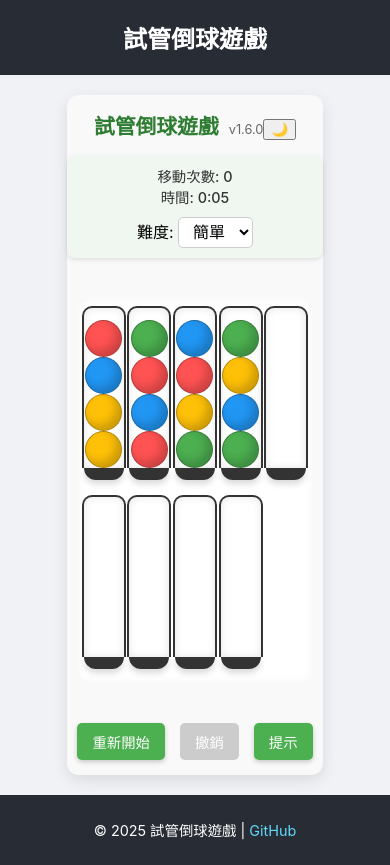
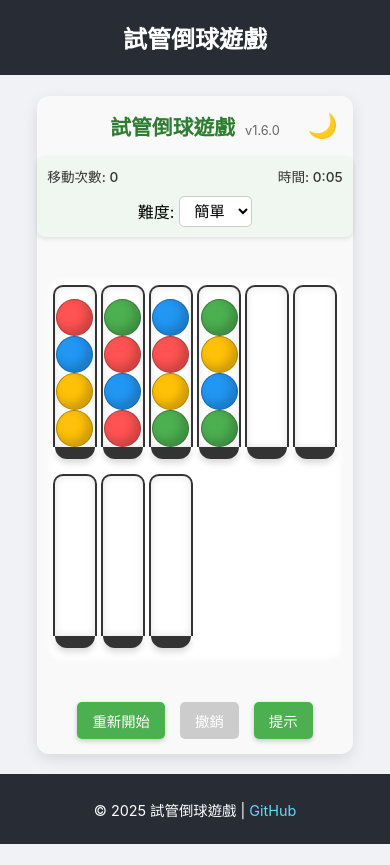
Before and after one commit to yanchen184/ball-sort-puzzle, a React (Create React App) app: page / in a window 390 px wide. After the commit the page ends 844 px from the top, so only its background shows below. Built offline with nearby package versions, Linux system fonts and the light colour scheme.

Commit message:
更新CSS樣式，添加暗色主題支持，重新排列遊戲信息佈局

```diff
--- a/src/components/BallSortGame.css
+++ b/src/components/BallSortGame.css
@@ -10,12 +10,18 @@
   box-shadow: 0 5px 15px rgba(0, 0, 0, 0.1);
 }
 
+.ball-sort-game.dark {
+  background-color: #2d2d2d;
+  color: #e0e0e0;
+}
+
 .game-header {
   display: flex;
   justify-content: center;
   align-items: baseline;
   width: 100%;
   margin-bottom: 15px;
+  position: relative;
 }
 
 .game-title {
@@ -25,10 +31,40 @@
   color: #2E7D32;
 }
 
+.dark .game-title {
+  color: #6fcf76;
+}
+
 .game-version {
   font-size: 0.9rem;
   color: #666;
   font-weight: normal;
+}
+
+.dark .game-version {
+  color: #aaa;
+}
+
+.theme-toggle {
+  position: absolute;
+  right: 0;
+  top: 50%;
+  transform: translateY(-50%);
+  background: none;
+  border: none;
+  font-size: 1.5rem;
+  cursor: pointer;
+  padding: 5px;
+  border-radius: 50%;
+  transition: background-color 0.3s;
+}
+
+.theme-toggle:hover {
+  background-color: rgba(0, 0, 0, 0.1);
+}
+
+.dark .theme-toggle:hover {
+  background-color: rgba(255, 255, 255, 0.1);
 }
 
 .game-info {
@@ -43,10 +79,32 @@
   box-shadow: 0 2px 4px rgba(0,0,0,0.1);
 }
 
+.dark .game-info {
+  background-color: #3a3a3a;
+  box-shadow: 0 2px 4px rgba(0,0,0,0.3);
+}
+
+.game-stats {
+  display: flex;
+  gap: 20px;
+  align-items: center;
+}
+
 .move-counter, .timer {
-  font-size: 1.1rem;
+  font-size: 1rem;
   font-weight: 500;
   color: #333;
+  white-space: nowrap;
+}
+
+.dark .move-counter, .dark .timer {
+  color: #d0d0d0;
+}
+
+.difficulty-selector {
+  display: flex;
+  align-items: center;
+  gap: 5px;
 }
 
 .difficulty-selector select {
@@ -54,7 +112,29 @@
   border-radius: 5px;
   border: 1px solid #ccc;
   background-color: white;
-  font-size: 1rem;
+  font-size: 0.95rem;
+}
+
+.dark .difficulty-selector select {
+  background-color: #444;
+  color: #fff;
+  border-color: #555;
+}
+
+.high-score {
+  display: flex;
+  align-items: center;
+  gap: 10px;
+  font-size: 0.9rem;
+  color: #444;
+  background-color: rgba(76, 175, 80, 0.1);
+  padding: 5px 10px;
+  border-radius: 5px;
+}
+
+.dark .high-score {
+  color: #ccc;
+  background-color: rgba(76, 175, 80, 0.2);
 }
 
 .tubes-container {
@@ -71,6 +151,11 @@
   border-radius: 10px;
   box-shadow: inset 0 0 10px rgba(0, 0, 0, 0.05);
   min-height: 270px;
+}
+
+.dark .tubes-container {
+  background-color: #333;
+  box-shadow: inset 0 0 10px rgba(0, 0, 0, 0.3);
 }
 
 .game-controls {
@@ -91,10 +176,20 @@
   box-shadow: 0 2px 5px rgba(0,0,0,0.2);
 }
 
+.dark .game-controls button {
+  background-color: #3a8a3c;
+  box-shadow: 0 2px 5px rgba(0,0,0,0.4);
+}
+
 .game-controls button:hover {
   background-color: #45a049;
   transform: translateY(-2px);
   box-shadow: 0 4px 8px rgba(0,0,0,0.2);
+}
+
+.dark .game-controls button:hover {
+  background-color: #4caf50;
+  box-shadow: 0 4px 8px rgba(0,0,0,0.4);
 }
 
 .game-controls button:active {
@@ -107,6 +202,11 @@
   cursor: not-allowed;
   transform: none;
   box-shadow: none;
+}
+
+.dark .game-controls button:disabled {
+  background-color: #555;
+  color: #999;
 }
 
 .win-message {
@@ -123,9 +223,27 @@
   box-shadow: 0 5px 15px rgba(76, 175, 80, 0.2);
 }
 
+.dark .win-message {
+  background-color: #2e3e2f;
+  border-color: #4CAF50;
+  color: #6fcf76;
+  box-shadow: 0 5px 15px rgba(76, 175, 80, 0.3);
+}
+
 .win-message div {
   margin-top: 8px;
   font-size: 1.1rem;
+}
+
+.new-record {
+  margin-top: 15px;
+  font-size: 1.5rem;
+  color: #ff5722;
+  animation: flash 1s infinite;
+}
+
+.dark .new-record {
+  color: #ff7043;
 }
 
 @keyframes pulse {
@@ -137,6 +255,15 @@
   }
   100% {
     box-shadow: 0 0 0 0 rgba(76, 175, 80, 0);
+  }
+}
+
+@keyframes flash {
+  0%, 100% {
+    opacity: 1;
+  }
+  50% {
+    opacity: 0.6;
   }
 }
 
@@ -156,15 +283,19 @@
     gap: 8px;
     padding: 10px;
   }
+
+  .game-stats {
+    gap: 15px;
+  }
 }
 
 /* 平板 */
 @media (max-width: 768px) {
   .game-info {
-    flex-direction: column;
-    align-items: center;
+    flex-wrap: wrap;
     gap: 10px;
     padding: 10px;
+    justify-content: center;
   }
 
   .tubes-container {
@@ -185,6 +316,17 @@
     padding: 8px 15px;
     font-size: 0.9rem;
   }
+
+  .game-stats {
+    flex-wrap: wrap;
+    justify-content: center;
+  }
+
+  .high-score {
+    margin-top: 5px;
+    width: 100%;
+    justify-content: center;
+  }
 }
 
 /* 手機 */
@@ -203,6 +345,22 @@
     flex-wrap: wrap;
     justify-content: center;
   }
+
+  .game-stats {
+    flex-direction: row;
+    width: 100%;
+    justify-content: space-between;
+    flex-wrap: nowrap;
+  }
+
+  .move-counter, .timer {
+    font-size: 0.9rem;
+  }
+
+  .difficulty-selector {
+    width: 100%;
+    justify-content: center;
+  }
 }
 
 /* 超小屏幕設備 */
@@ -217,6 +375,12 @@
   }
 
   .move-counter, .timer {
-    font-size: 0.9rem;
+    font-size: 0.85rem;
+  }
+
+  .high-score {
+    flex-wrap: wrap;
+    padding: 5px;
+    gap: 5px;
   }
 }
```
